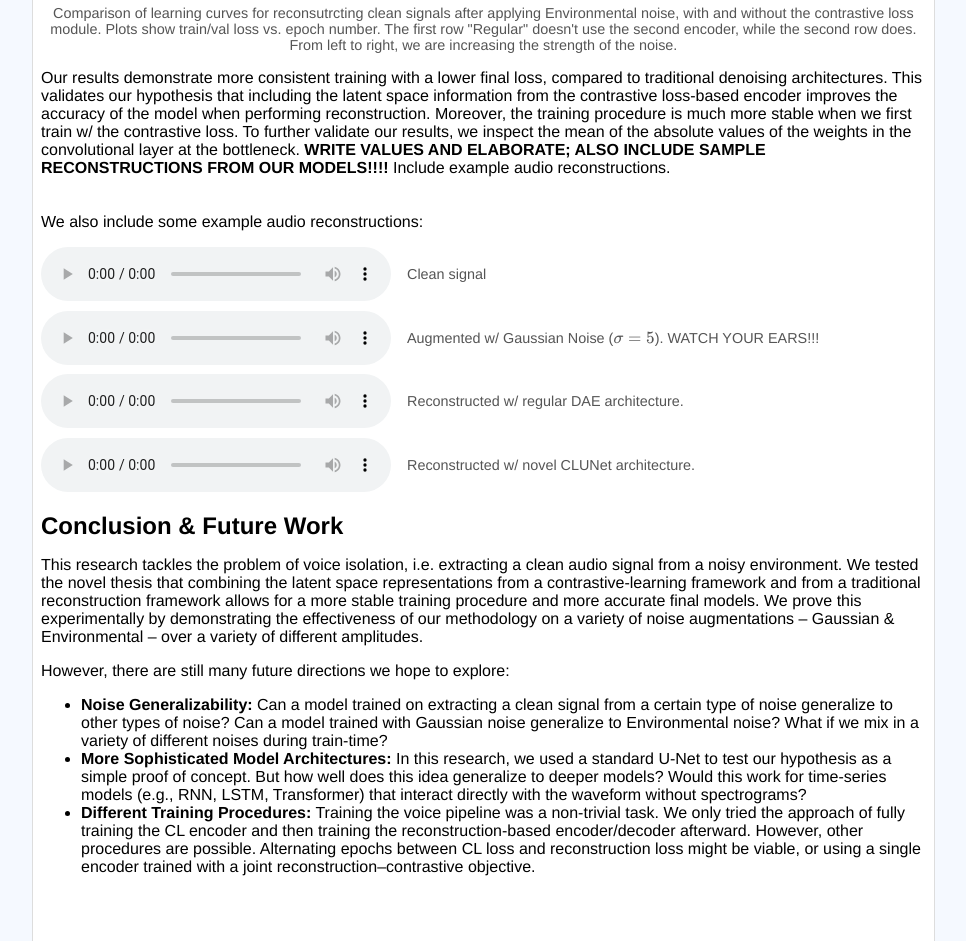
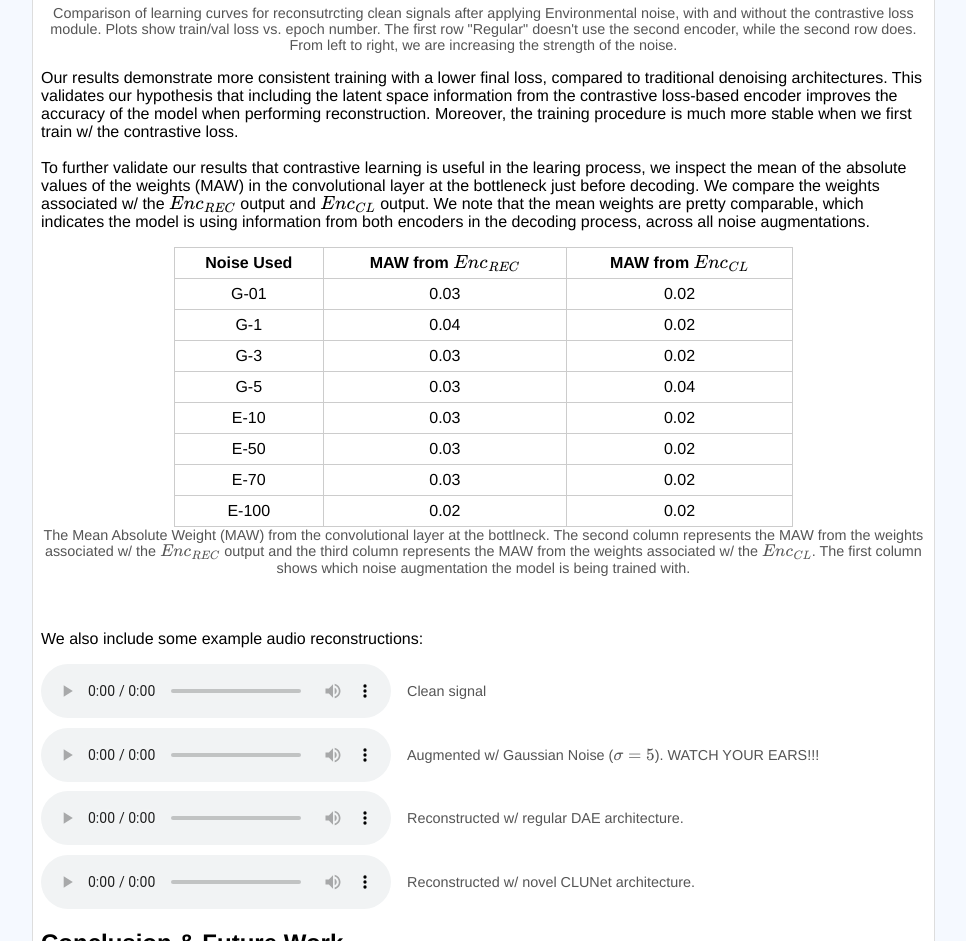
Before and after one commit to MarcusBluestone/Voice_Isolation, a plain HTML site: page docs/index.html in a window 1280 px wide. Shown: the part 8225-9166 px from the top of the page, without its empty margins (126-1092 px from the left). Drawn offline with nearby package versions, Linux system fonts and the light colour scheme.

Commit message:
mean asbolute weight in blog

```diff
--- a/docs/index.html
+++ b/docs/index.html
@@ -783,11 +783,78 @@
 					the accuracy of the model when performing reconstruction. Moreover, the training procedure
 					is much more stable when we first train w/ the contrastive loss.
 
+					<br><br>
+					To further validate our results that contrastive learning is useful in the learing process,
+					we inspect the mean of the absolute values of the weights (MAW) in the convolutional layer at the
+					bottleneck just before decoding. We compare the weights associated w/ the \(Enc_{REC}\) output and  \(Enc_{CL}\) output. We note
+					that the mean weights are pretty comparable, which indicates the model is using information from both encoders
+					in the decoding process, across all noise augmentations.
+					<center>
+						<table style="border-collapse: collapse; width:70%;">
+						<tr>
+							<th style="border:1px solid #ccc; padding:6px; text-align:center;">Noise Used</th>
+							<th style="border:1px solid #ccc; padding:6px; text-align:center;">MAW from \(Enc_{REC}\) </th>
+							<th style="border:1px solid #ccc; padding:6px; text-align:center;">MAW from \(Enc_{CL}\)</th>
+						</tr>
 
-					To further validate our results, we inspect the mean of the absolute values of the weights
-					in the convolutional layer at the bottleneck.   <strong>WRITE VALUES AND ELABORATE; ALSO INCLUDE
-						SAMPLE RECONSTRUCTIONS FROM OUR MODELS!!!!</strong>
-					Include example audio reconstructions.
+						<tr>
+							<td style="border:1px solid #ccc; padding:6px; text-align:center;">G-01</td>
+							<td style="border:1px solid #ccc; padding:6px; text-align:center;">0.03</td>
+							<td style="border:1px solid #ccc; padding:6px; text-align:center;">0.02</td>
+						</tr>
+
+						<tr>
+							<td style="border:1px solid #ccc; padding:6px; text-align:center;">G-1</td>
+							<td style="border:1px solid #ccc; padding:6px; text-align:center;">0.04</td>
+							<td style="border:1px solid #ccc; padding:6px; text-align:center;">0.02</td>
+						</tr>
+
+						<tr>
+							<td style="border:1px solid #ccc; padding:6px; text-align:center;">G-3</td>
+							<td style="border:1px solid #ccc; padding:6px; text-align:center;">0.03</td>
+							<td style="border:1px solid #ccc; padding:6px; text-align:center;">0.02</td>
+						</tr>
+
+						<tr>
+							<td style="border:1px solid #ccc; padding:6px; text-align:center;">G-5</td>
+							<td style="border:1px solid #ccc; padding:6px; text-align:center;">0.03</td>
+							<td style="border:1px solid #ccc; padding:6px; text-align:center;">0.04</td>
+						</tr>
+
+						<tr>
+							<td style="border:1px solid #ccc; padding:6px; text-align:center;">E-10</td>
+							<td style="border:1px solid #ccc; padding:6px; text-align:center;">0.03</td>
+							<td style="border:1px solid #ccc; padding:6px; text-align:center;">0.02</td>
+						</tr>
+
+						<tr>
+							<td style="border:1px solid #ccc; padding:6px; text-align:center;">E-50</td>
+							<td style="border:1px solid #ccc; padding:6px; text-align:center;">0.03</td>
+							<td style="border:1px solid #ccc; padding:6px; text-align:center;">0.02</td>
+						</tr>
+
+						<tr>
+							<td style="border:1px solid #ccc; padding:6px; text-align:center;">E-70</td>
+							<td style="border:1px solid #ccc; padding:6px; text-align:center;">0.03</td>
+							<td style="border:1px solid #ccc; padding:6px; text-align:center;">0.02</td>
+						</tr>
+
+						<tr>
+							<td style="border:1px solid #ccc; padding:6px; text-align:center;">E-100</td>
+							<td style="border:1px solid #ccc; padding:6px; text-align:center;">0.02</td>
+							<td style="border:1px solid #ccc; padding:6px; text-align:center;">0.02</td>
+						</tr>
+
+
+
+						</table>
+						<figcaption style="font-size: 0.9em; color: #555;">
+							The Mean Absolute Weight (MAW) from the convolutional layer at the bottlneck. The second column
+							represents the MAW from the weights associated w/ the \(Enc_{REC}\) output and the third column
+							represents the MAW from the weights associated w/ the \(Enc_{CL}\). The first column shows which
+							noise augmentation the model is being trained with.
+						</figcaption>
+						</center>
 
 					<br><br><br>
 					We also include some example audio reconstructions:
```
